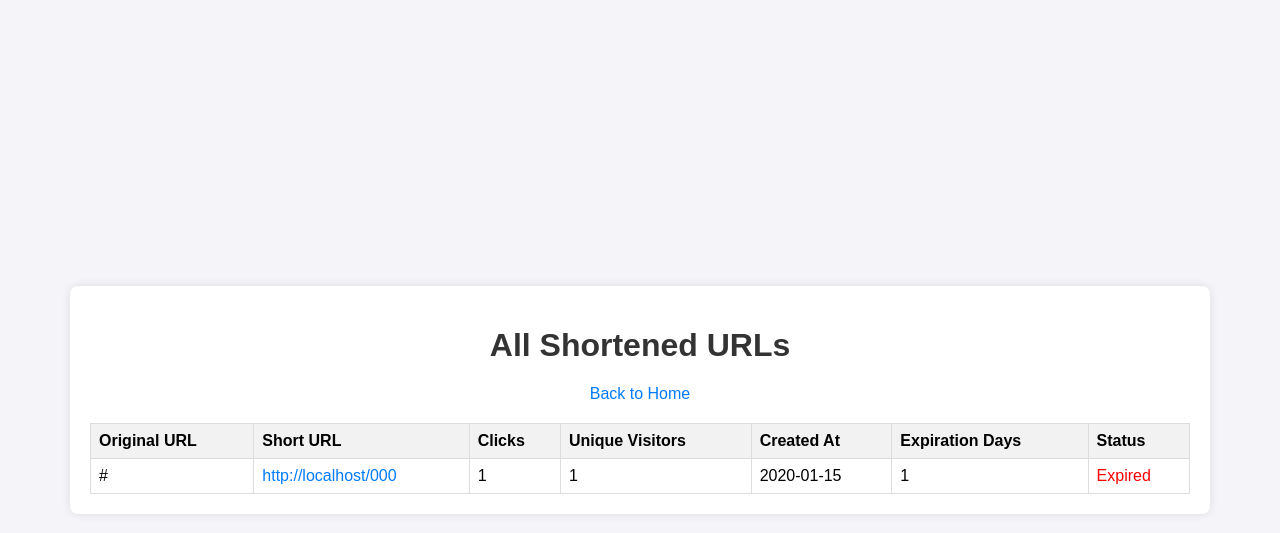
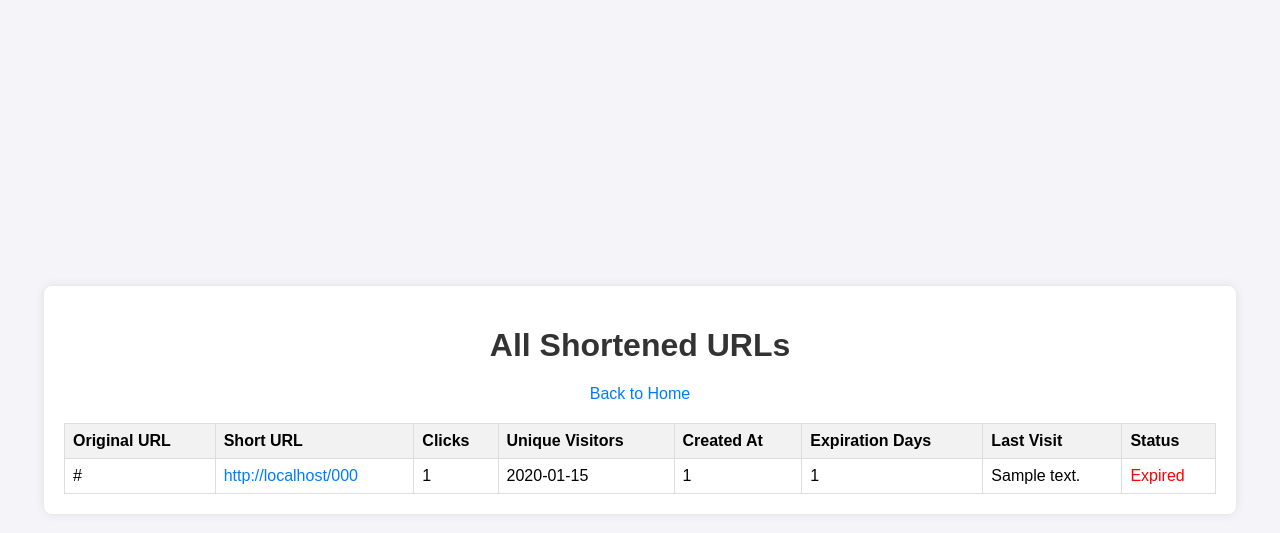
Before and after one commit to kulatav/url-shortener, a Flask app: page /admin in a window 1280 px wide. Shown: the top 533 px of the page. Run offline with Flask 3, Linux system fonts and the light colour scheme; tables that the repository leaves empty hold one stand-in row (values such as "Sample post").

Commit message:
Add last visit timestamp for visitors

```diff
--- a/app.py
+++ b/app.py
@@ -23,6 +23,7 @@ def init_db():
                  (id INTEGER PRIMARY KEY AUTOINCREMENT,
                   short_code TEXT NOT NULL,
                   visitor_ip TEXT NOT NULL,
+                  last_visit TEXT,
                   UNIQUE(short_code, visitor_ip),
                   FOREIGN KEY (short_code) REFERENCES urls (short_code))''')
     conn.commit()
@@ -93,9 +94,11 @@ def redirect_url(short_code):
             conn.close()
             flash('This URL has expired.', 'error')
             return redirect(url_for('index'))
-        # Track unique visitor
+        # Track unique visitor and update last_visit
         visitor_ip = request.remote_addr
-        c.execute('INSERT OR IGNORE INTO visitors (short_code, visitor_ip) VALUES (?, ?)', (short_code, visitor_ip))
+        current_time = datetime.now().strftime('%Y-%m-%d %H:%M:%S')
+        c.execute('INSERT OR REPLACE INTO visitors (short_code, visitor_ip, last_visit) VALUES (?, ?, ?)',
+                  (short_code, visitor_ip, current_time))
         c.execute('UPDATE urls SET clicks = clicks + 1 WHERE short_code = ?', (short_code,))
         conn.commit()
         conn.close()
@@ -111,9 +114,12 @@ def admin():
     conn = sqlite3.connect('shortener.db')
     c = conn.cursor()
     c.execute('''SELECT u.original_url, u.short_code, u.clicks, u.created_at, u.expiration_days,
-                        (SELECT COUNT(*) FROM visitors v WHERE v.short_code = u.short_code) as unique_visitors,
+                        COUNT(v.id) as unique_visitors,
+                        MAX(v.last_visit) as last_visit_time,
                         CASE WHEN datetime(u.created_at) < datetime('now', '-' || u.expiration_days || ' days') THEN 'Expired' ELSE 'Active' END as status
-                 FROM urls u''')
+                 FROM urls u
+                 LEFT JOIN visitors v ON u.short_code = v.short_code
+                 GROUP BY u.short_code''')
     urls = c.fetchall()
     conn.close()
     return render_template('admin.html', urls=urls)
--- a/static/style.css
+++ b/static/style.css
@@ -14,7 +14,7 @@ body {
     border-radius: 8px;
     box-shadow: 0 0 10px rgba(0,0,0,0.1);
     width: 90%;
-    max-width: 1100px; /* Increased for new column */
+    max-width: 1200px; /* Increased for new column */
     text-align: center;
 }
 h1 {
--- a/templates/admin.html
+++ b/templates/admin.html
@@ -11,8 +11,8 @@
         <a href="{{ url_for('index') }}">Back to Home</a>
         {% if urls %}
             <table>
-                <tr><th>Original URL</th><th>Short URL</th><th>Clicks</th><th>Unique Visitors</th><th>Created At</th><th>Expiration Days</th><th>Status</th></tr>
-                {% for original_url, short_code, clicks, created_at, expiration_days, unique_visitors, status in urls %}
+                <tr><th>Original URL</th><th>Short URL</th><th>Clicks</th><th>Unique Visitors</th><th>Created At</th><th>Expiration Days</th><th>Last Visit</th><th>Status</th></tr>
+                {% for original_url, short_code, clicks, unique_visitors, created_at, expiration_days, last_visit_time, status in urls %}
                     <tr>
                         <td>{{ original_url }}</td>
                         <td><a href="{{ url_for('redirect_url', short_code=short_code, _external=True) }}">{{ url_for('redirect_url', short_code=short_code, _external=True) }}</a></td>
@@ -20,6 +20,7 @@
                         <td>{{ unique_visitors }}</td>
                         <td>{{ created_at }}</td>
                         <td>{{ expiration_days }}</td>
+                        <td>{{ last_visit_time or 'N/A' }}</td>
                         <td class="{{ 'expired' if status == 'Expired' else 'active' }}">{{ status }}</td>
                     </tr>
                 {% endfor %}
```
Also changed, not shown: migrate_last_visit.py (added, +19 -0 lines).
